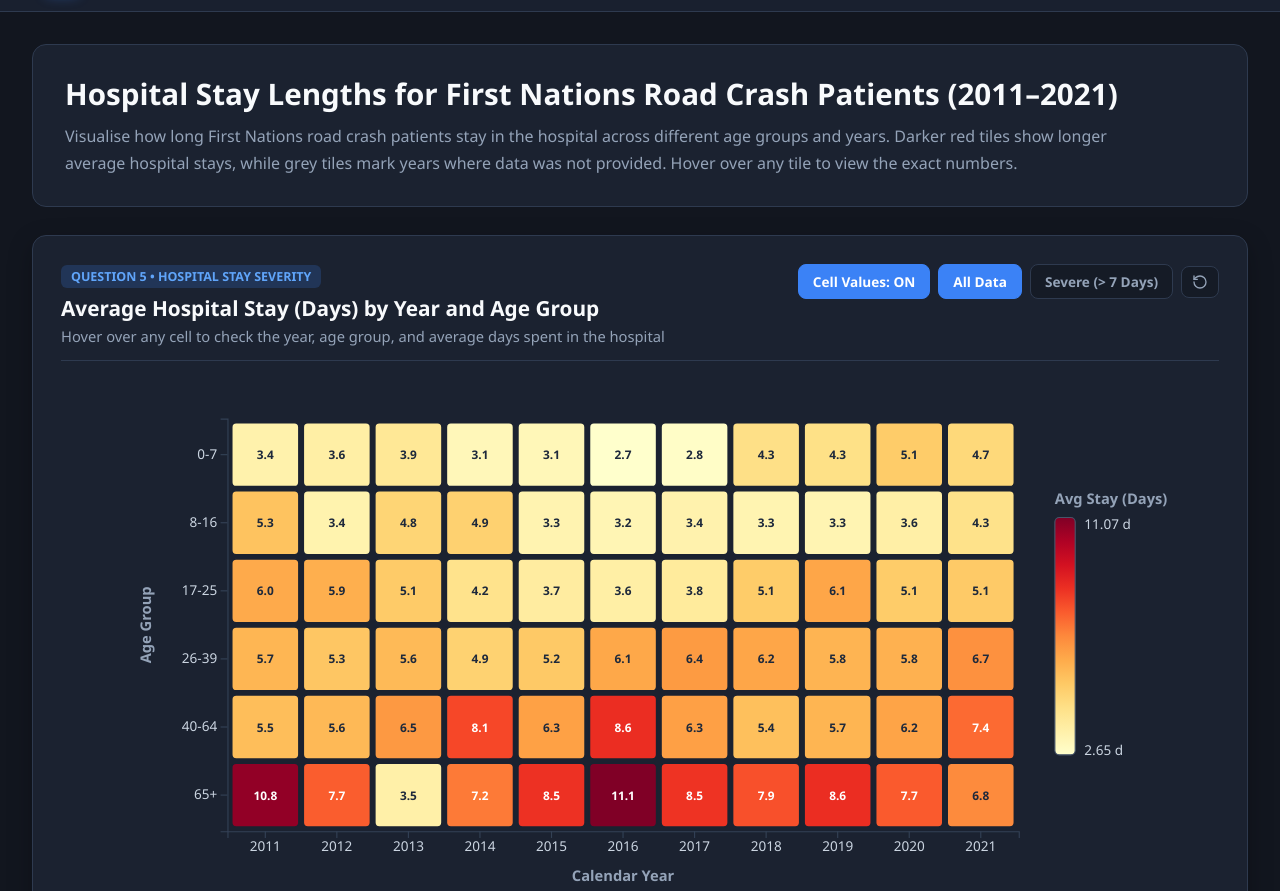
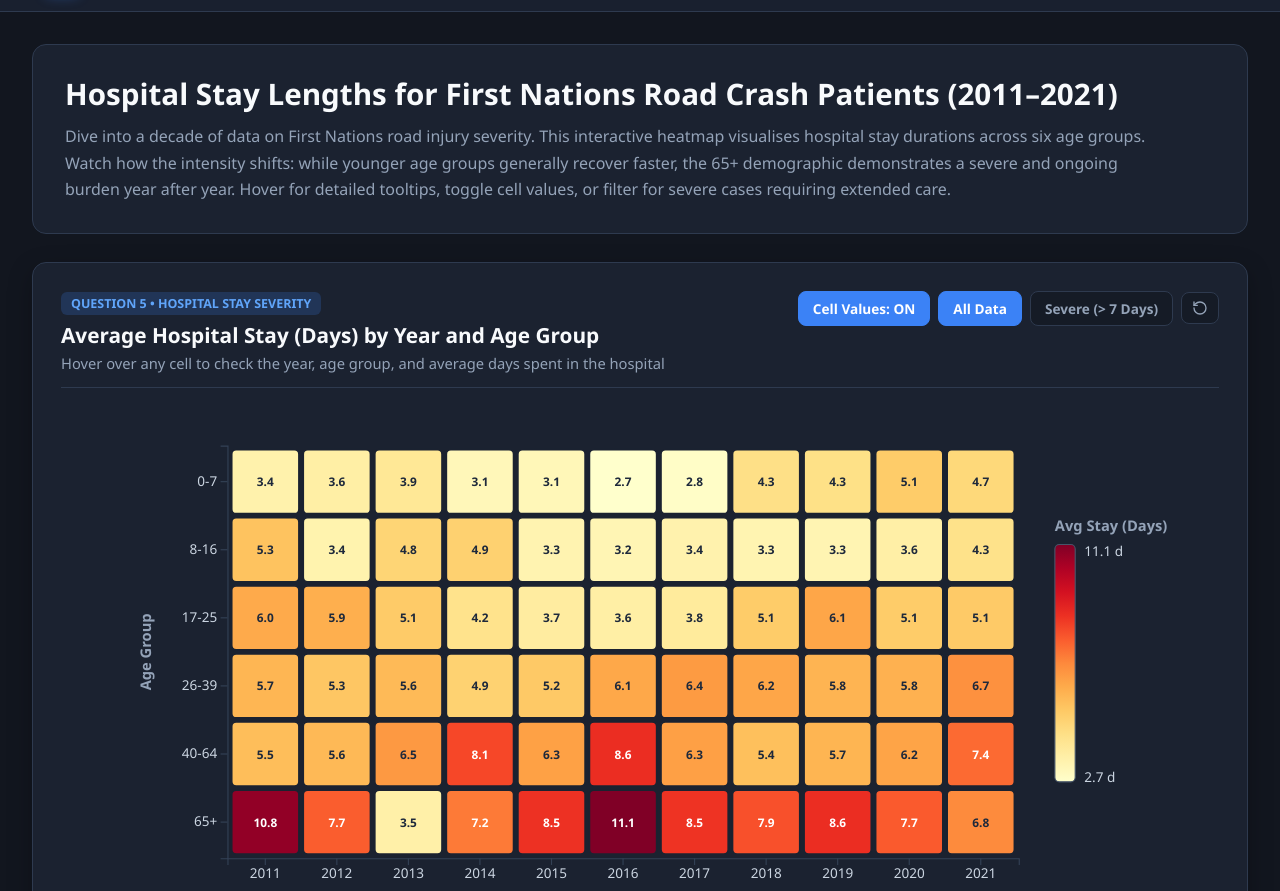
Before and after one commit to 105815526/cos30045-data-vis-project-grp34, a plain HTML site: page html/q5_first_nations.html in a window 1280 px wide. Shown: the part 61-952 px from the top of the page. Drawn offline with nearby package versions, Linux system fonts and the light colour scheme.

Commit message:
Update q5_first_nations.html

```diff
--- a/html/q5_first_nations.html
+++ b/html/q5_first_nations.html
@@ -456,7 +456,7 @@
         <header class="page-header">
             <h1>Hospital Stay Lengths for First Nations Road Crash Patients (2011–2021)</h1>
             <p>
-                Visualise how long First Nations road crash patients stay in the hospital across different age groups and years. Darker red tiles show longer average hospital stays, while grey tiles mark years where data was not provided. Hover over any tile to view the exact numbers.
+                Dive into a decade of data on First Nations road injury severity. This interactive heatmap visualises hospital stay durations across six age groups. Watch how the intensity shifts: while younger age groups generally recover faster, the 65+ demographic demonstrates a severe and ongoing burden year after year. Hover for detailed tooltips, toggle cell values, or filter for severe cases requiring extended care.
             </p>
         </header>
 
@@ -696,7 +696,7 @@
                             cellColor = c.formatHex();
                         }
 
-                        const stayText = `<span class="tt-val" style="color:${cellColor};">${d.Avg_Bed_Days.toFixed(2)} days</span>`;
+                        const stayText = `<span class="tt-val" style="color:${cellColor};">${d.Avg_Bed_Days.toFixed(1)} days</span>`;
 
                         tooltip.style("opacity", 1).html(`
                             <div class="tt-title">Year ${d.Year} • ${d.Age_Group}</div>
@@ -798,13 +798,13 @@
                     .attr("class", "legend-label")
                     .attr("x", legendX + legendWidth + 8)
                     .attr("y", legendY + 10)
-                    .text(`${maxVal.toFixed(2)} d`);
+                    .text(`${maxVal.toFixed(1)} d`);
 
                 g.append("text")
                     .attr("class", "legend-label")
                     .attr("x", legendX + legendWidth + 8)
                     .attr("y", legendY + legendHeight)
-                    .text(`${minVal.toFixed(2)} d`);
+                    .text(`${minVal.toFixed(1)} d`);
 
             }).catch(function (error) {
                 statusBox.style.display = "block";
```
